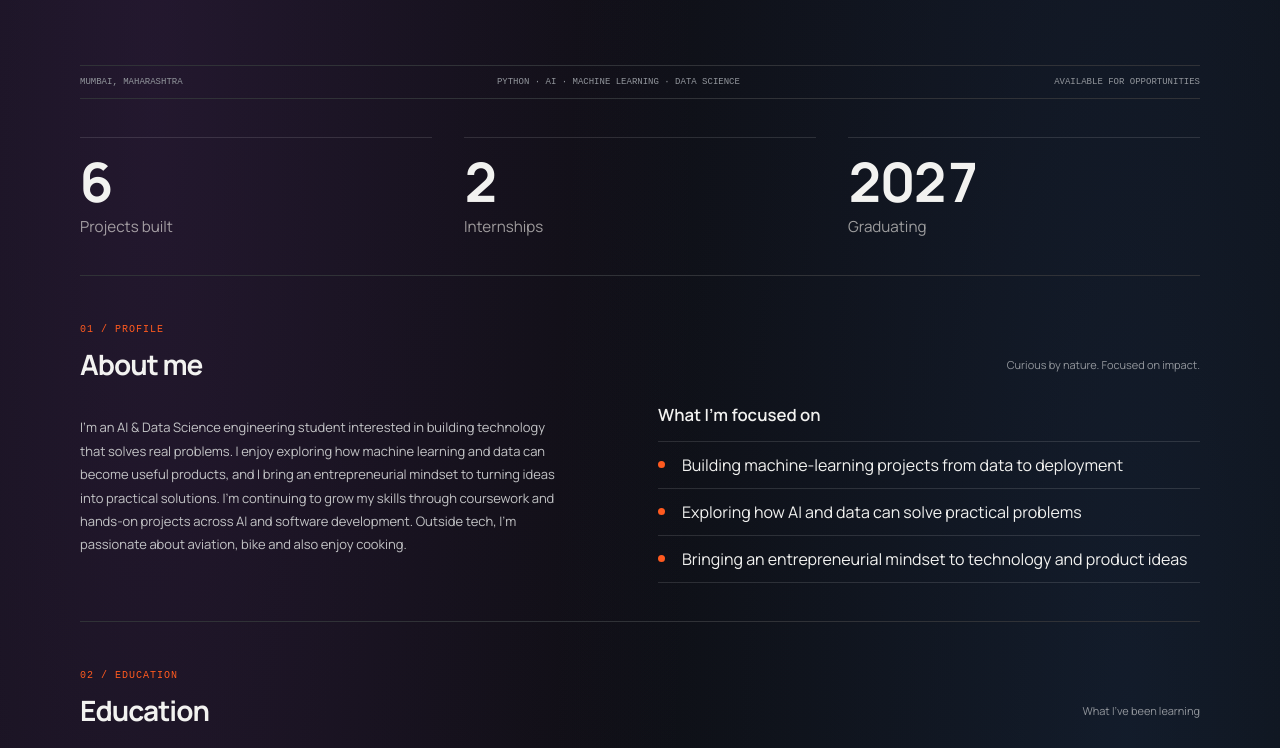
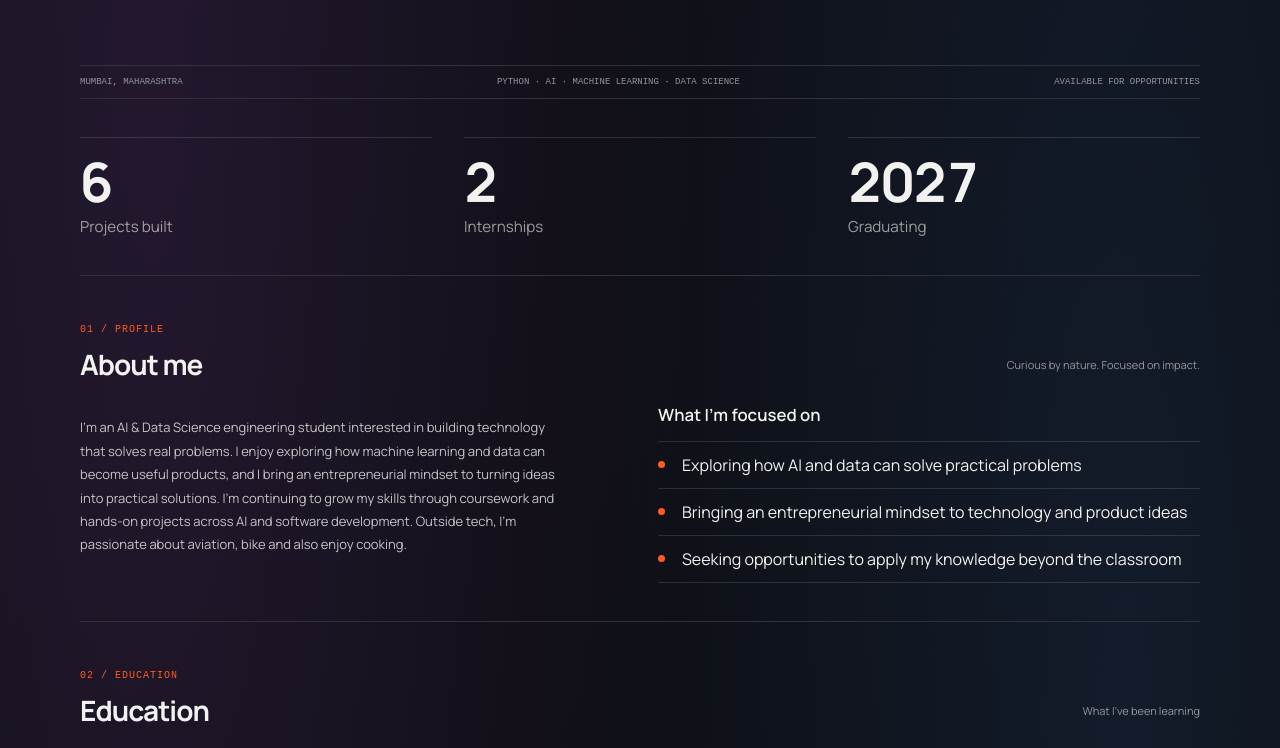
Before and after one commit to Piyush-Barde/Portfolio-, a React (Vite) app in the folder frontend/: page / in a window 1280 px wide. Shown: the part 433-1181 px from the top of the page. Built offline with nearby package versions, Linux system fonts and the light colour scheme.

Commit message:
Updated the About me point by removing the first point and adding the third one

```diff
--- a/frontend/src/sitedata.js
+++ b/frontend/src/sitedata.js
@@ -48,9 +48,9 @@ export const site = {
     text: "I’m an AI & Data Science engineering student interested in building technology that solves real problems. I enjoy exploring how machine learning and data can become useful products, and I bring an entrepreneurial mindset to turning ideas into practical solutions. I’m continuing to grow my skills through coursework and hands-on projects across AI and software development. Outside tech, I’m passionate about aviation, bike and also enjoy cooking.",
     //and working toward becoming a pilot. I also enjoy cooking and bikes.",
     focus: [
-      "Building machine-learning projects from data to deployment",
       "Exploring how AI and data can solve practical problems",
       "Bringing an entrepreneurial mindset to technology and product ideas",
+      "Seeking opportunities to apply my knowledge beyond the classroom"
     ],
   },
 
```
